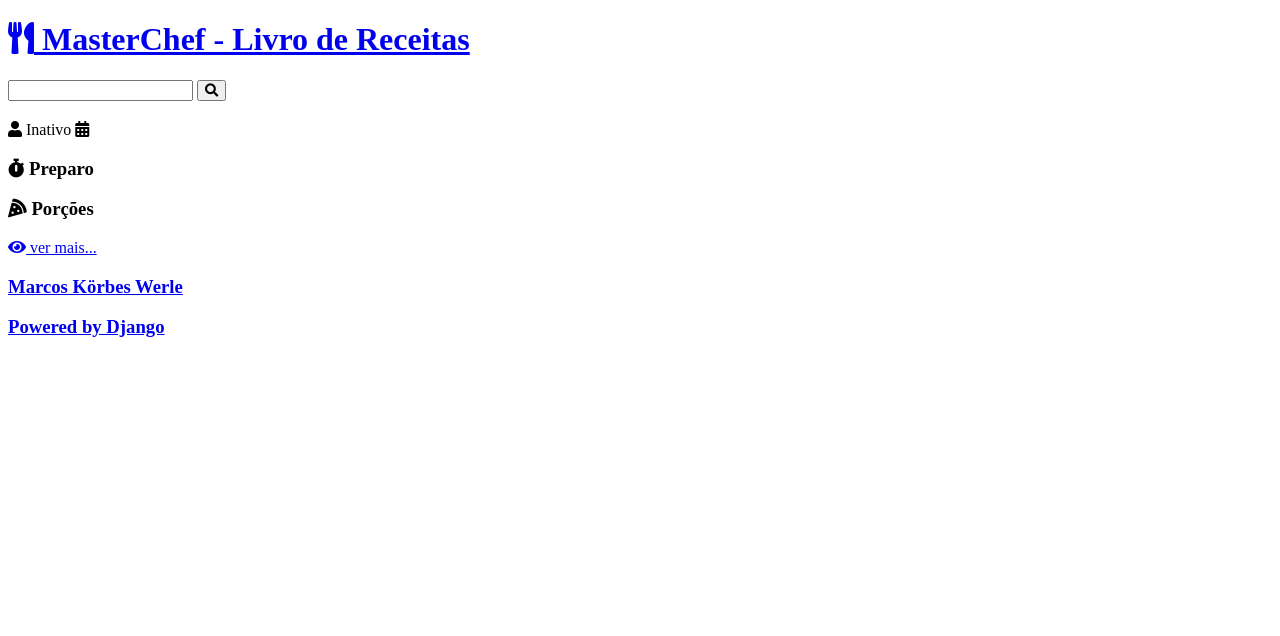
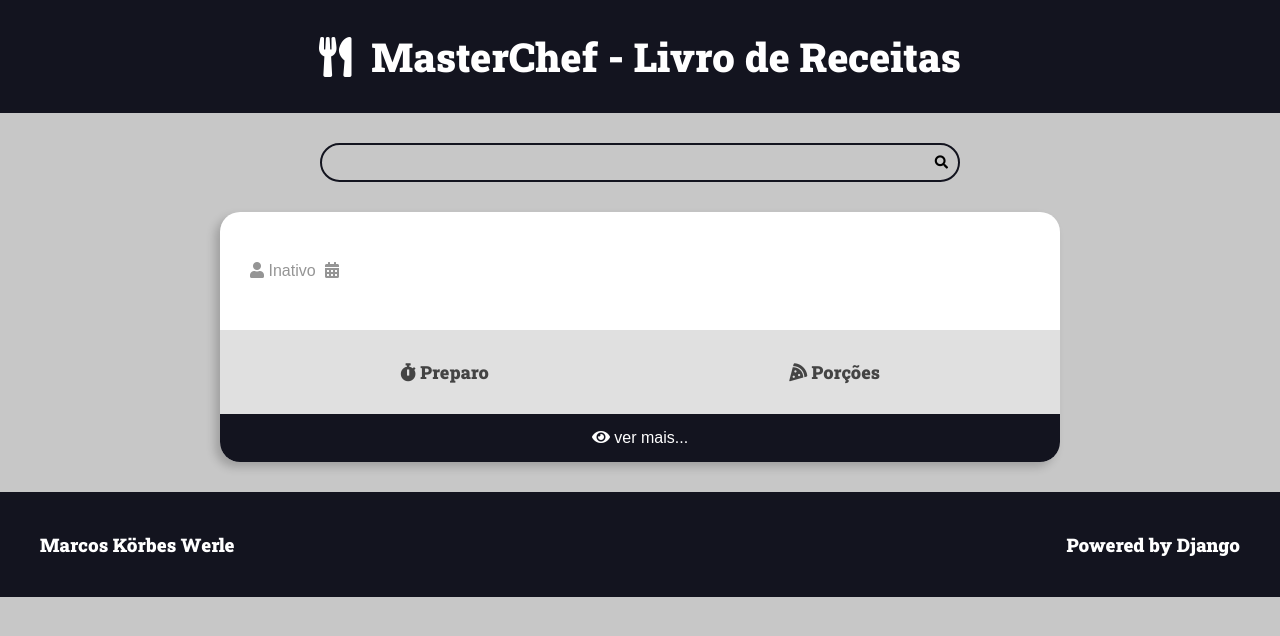
Before and after one commit to marcoskw/masterchef, a Django app: template recipes/templates/recipes/pages/recipe-view.html in a window 1280 px wide. Shown: the top 636 px of the page. Run offline with Django 4.2, Linux system fonts and the light colour scheme; the template is opened without the code that fills it, so the values that code supplies are empty.

Commit message:
Add recipes static files / Apply CSS in pagination

```diff
--- /dev/null
+++ b/recipes/static/recipes/css/styles.css
@@ -0,0 +1,302 @@
+:root {
+    --color-primary: #269fe6;
+    --color-primary-hover: #2086c2;
+    --color-primary-dark: #13141f;
+    --color-primary-dark-hover: #212336;
+    --color-primary-light: #d4ecfa;
+    --color-primary-light-hover: #bdd8e7;
+
+    --color-white: #fff;
+    --color-black: #000;
+
+    --color-dark-text: #444;
+    --color-info-light: #cce5ff;
+    --color-debug-light: #cce5ff;
+    --color-success-light: #d4edda;
+    --color-alert-light: #fff3cd;
+    --color-warning-light: #fff3cd;
+    --color-error-light: #f8d7da;
+
+    --color-info-dark: #4d86c4;
+    --color-debug-dark: #4d86c4;
+    --color-success-dark: #4a9c5d;
+    --color-alert-dark: #927f40;
+    --color-warning-dark: #927f40;
+    --color-error-dark: #da525d;
+
+    --color-gray-0: #f9f9f9;
+    --color-gray-1: #e0e0e0;
+    --color-gray-2: #c7c7c7;
+    --color-gray-3: #aeaeae;
+    --color-gray-4: #959595;
+    --color-gray-5: #7d7d7d;
+    --color-gray-6: #646464;
+    --color-gray-7: #4b4b4b;
+    --color-gray-8: #323232;
+    --color-gray-9: #191919;
+
+    --font-primary: sans-serif;
+    --font-headings: 'Roboto Slab', serif;
+
+    --spacing-gutter-medium: 3rem;
+    --spacing-gutter-large: 4rem;
+}
+
+* {
+    padding: 0;
+    margin: 0;
+    box-sizing: border-box;
+}
+
+html {
+    font-size: 62.5%;
+}
+
+body {
+    font-size: 1.6rem;
+    font-family: var(--font-primary);
+    background: var(--color-gray-2);
+    color: var(--color-dark-text)
+}
+
+h1,
+h2,
+h3,
+h4,
+h5,
+h6 {
+    font-family: var(--font-headings);
+}
+
+.container {
+    max-width: 144rem;
+    margin: 0 auto;
+    padding: var(--spacing-gutter-medium);
+}
+
+.main-header-container {
+    background: var(--color-primary-dark);
+}
+
+.main-logo {
+    font-size: 4rem;
+    color: var(--color-white);
+    text-decoration: none;
+    display: flex;
+    flex-flow: row nowrap;
+    align-items: center;
+    justify-content: center;
+    width: fit-content;
+    margin: 0 auto;
+}
+
+.main-logo-icon {
+    margin-right: 2rem;
+}
+
+.search-form {
+    border: .2rem solid var(--color-primary-dark);
+    max-width: 64rem;
+    margin: 0 auto;
+    border-radius: 2rem;
+    position: relative;
+    transition: all 300ms ease-in-out;
+}
+
+.search-input,
+.search-button {
+    border: none;
+    background: none;
+    outline: none;
+    padding: 1rem;
+    transition: all 300ms ease-in-out;
+}
+
+.search-input {
+    width: 100%;
+    padding-right: 3rem;
+}
+
+.search-button {
+    position: absolute;
+    top: 0;
+    right: 0;
+}
+
+.search-button:focus {
+    outline: 1px solid var(--color-primary);
+    background: var(--color-gray-1);
+}
+
+.search-form:focus-within {
+    border-color: var(--color-primary);
+    background-color: var(--color-white);
+}
+
+.search-form:focus-within .search-button {
+    color: var(--color-primary);
+}
+
+
+.main-content {
+    padding-top: 0;
+
+}
+
+.main-content-list {
+    display: grid;
+    grid-template-columns: repeat(auto-fit, minmax(340px, 1fr));
+    gap: var(--spacing-gutter-large);
+}
+
+.recipe {
+    background: var(--color-white);
+    box-shadow: -5px 5px 10px rgba(0, 0, 0, .2);
+    transform: scale(1);
+    transition: all 300ms ease-in-out;
+    border-radius: 2rem;
+    overflow: hidden;
+}
+
+.recipe img {
+    max-width: 100%;
+}
+
+.recipe-list-item {
+    max-width: 64rem;
+    height: fit-content;
+}
+
+.recipe-list-item:hover {
+    transform: scale(1.03);
+    box-shadow: -10px 10px 20px rgba(0, 0, 0, 0.4);
+}
+
+.recipe-title-container {
+    padding: var(--spacing-gutter-medium);
+    padding-bottom: 2rem;
+}
+
+.recipe-title-container a {
+    text-decoration: none;
+    color: var(--color-primary-dark);
+}
+
+.recipe-author {
+    padding: 0 var(--spacing-gutter-medium);
+}
+
+.recipe-content {
+    padding: var(--spacing-gutter-medium);
+    padding-top: 2rem;
+}
+
+.recipe-author-item {
+    color: var(--color-gray-4);
+    margin-right: 0.5rem;
+}
+
+.recipe-author a {
+    color: var(--color-primary);
+    transition: all 300ms ease-in-out;
+    text-decoration: none;
+}
+
+.recipe-author a:hover {
+    color: var(--color-primary-dark);
+}
+
+.recipe-meta-container {
+    display: flex;
+    flex-flow: row wrap;
+    padding: var(--spacing-gutter-medium);
+    background: var(--color-gray-1);
+}
+
+.recipe-meta {
+    display: flex;
+    flex-flow: column nowrap;
+    flex-shrink: 1;
+    flex-grow: 1;
+    text-align: center;
+}
+
+.recipe-meta-title {
+    font-size: 1.8rem;
+}
+
+.recipe-footer a {
+    background: var(--color-primary-dark);
+    display: block;
+    flex-flow: row nowrap;
+    color: var(--color-white);
+    text-decoration: none;
+    text-align: center;
+    text-align: center;
+    padding: 1.5rem var(--spacing-gutter-medium);
+    transition: all 600ms ease-in-out;
+}
+
+.recipe-footer a:hover {
+    filter: brightness(2)
+}
+
+.main-content-detail .recipe-list-item {
+    max-width: 84rem;
+    margin: 0 auto;
+}
+
+.main-content-detail .recipe-list-item:hover {
+    transform: scale(1);
+    box-shadow: -5px 5px 15px rgba(0, 0, 0, 0.2);
+}
+
+.preparation-steps {
+    padding: var(--spacing-gutter-medium);
+}
+
+.main-footer {
+    display: flex;
+    align-items: center;
+    justify-content: space-between;
+    background: var(--color-primary-dark);
+    color: var(--color-white);
+    padding: var(--spacing-gutter-large);
+}
+
+.main-footer a {
+    color: var(--color-white);
+    text-decoration: none;
+    transition: all 300ms ease-in-out;
+}
+
+.main-footer a:hover {
+    filter: brightness(.8);
+}
+
+.pagination-content{
+    display:flex;
+    flex-flow: row wrap;
+    gap: 1rem 0.5rem;
+}
+
+.pagination .page-item{
+    background: var(--color-gray-3);
+    padding: 1rem 2rem;
+}
+
+.pagination .page-link {
+    text-decoration: none;
+    background: var(--color-primary);
+    color: var(--color-white);
+}
+
+.pagination .page-current {
+    background: var(--color-gray-7);
+
+}
+/* Generics */
+
+.center {
+    text-align: center;
+}
--- a/recipes/templates/recipes/partials/pagination.html
+++ b/recipes/templates/recipes/partials/pagination.html
@@ -8,7 +8,11 @@
             {% endif %}
 
             {% for page in pagination_range.pagination %}
-                <a class="page-link page-item" href="?page={{ page }}">{{ page }}</a>
+                {% if pagination_range.current_page == page %}
+                    <a class="page-link page-item page-current" href="?page={{ page }}">{{ page }}</a>
+                {% else %}
+                    <a class="page-link page-item" href="?page={{ page }}">{{ page }}</a>
+                {% endif %}
             {% endfor %}
 
             {% if pagination_range.last_page_out_of_range %}
```
Also changed, not shown: 1 other file.
